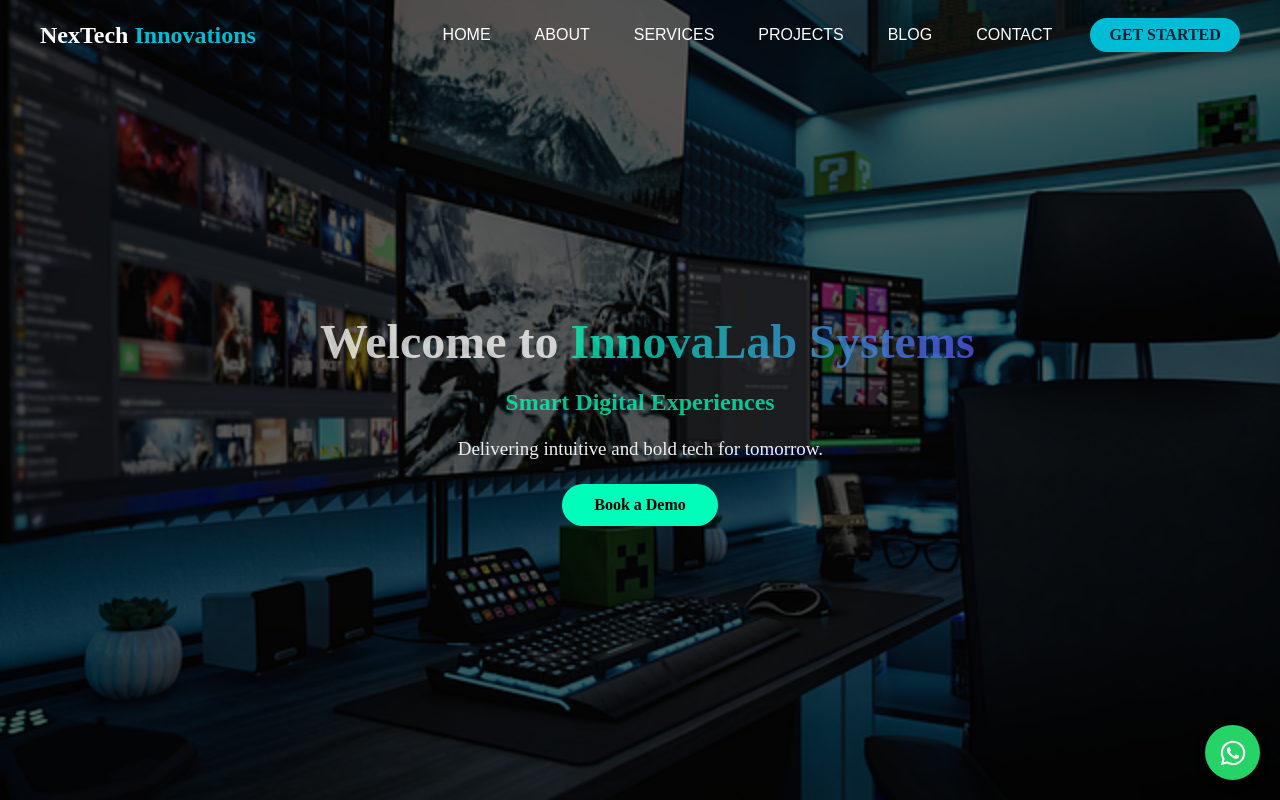
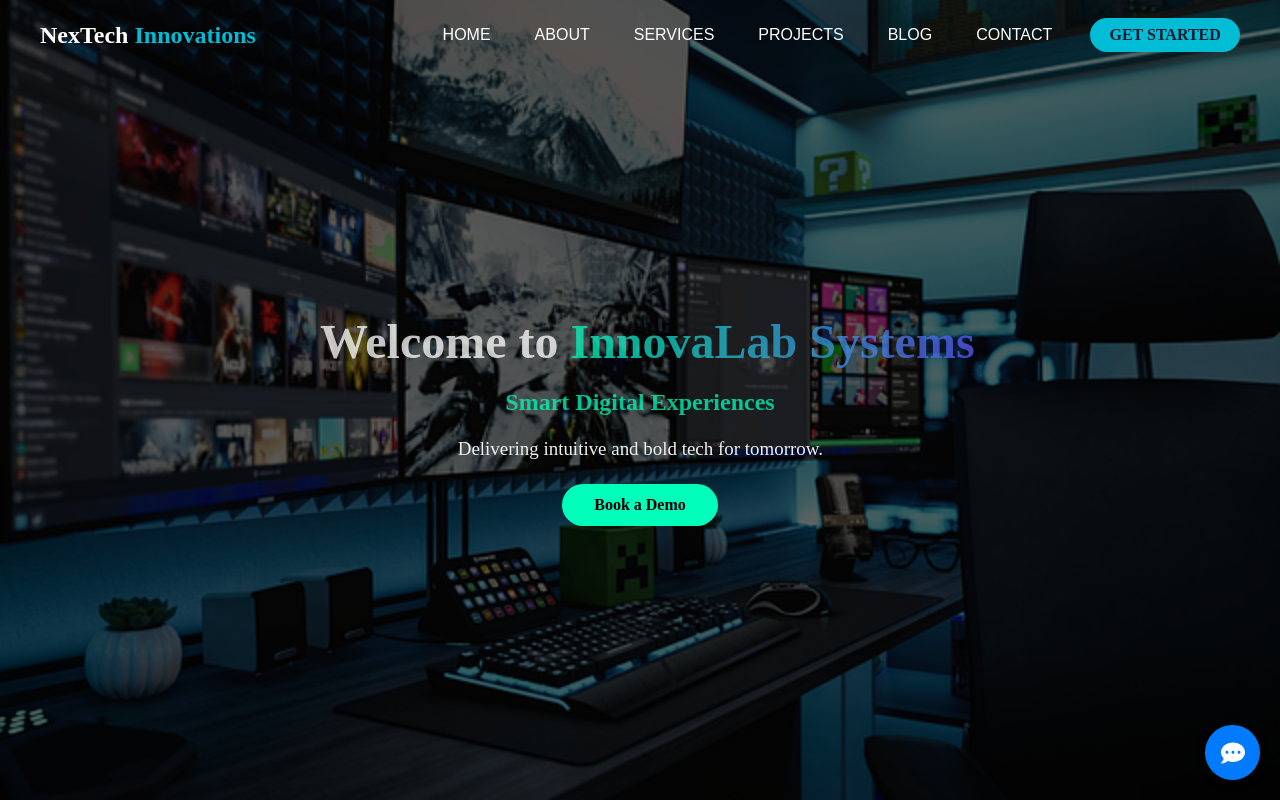
Before and after one commit to Perpetualisi/Nextech, a React (Vite) app: page / in a window 1280 px wide. Shown: the top 800 px of the page. Built offline with nearby package versions, Linux system fonts and the light colour scheme.

Commit message:
Update Navbar with floating contact options and modify Contact section

```diff
--- a/index.html
+++ b/index.html
@@ -4,8 +4,7 @@
     <meta charset="UTF-8" />
     <link rel="icon" type="image/svg+xml" href="/vite.svg" />
     <meta name="viewport" content="width=device-width, initial-scale=1.0" />
-    <title>NexTech Innovations
-</title>
+    <title>NexTech Innovations</title>
   </head>
   <body>
     <div id="root"></div>
--- a/src/Components/Contact/Contact.jsx
+++ b/src/Components/Contact/Contact.jsx
@@ -43,7 +43,6 @@ const Contact = () => {
         >
           <h3 data-aos="fade-up" data-aos-delay="100">Start a Project</h3>
 
-          {/* Hidden fields for Formsubmit */}
           <input type="hidden" name="_captcha" value="false" />
           <input type="hidden" name="_next" value="https://nextech-coral.vercel.app/thank-you.html" />
 
--- a/src/Components/Navbar/Navbar.css
+++ b/src/Components/Navbar/Navbar.css
@@ -35,6 +35,68 @@
   align-items: center;
   justify-content: space-between;
   padding: 0 20px;
+}
+.floating-message-wrapper {
+  position: fixed;
+  bottom: 20px;
+  right: 20px;
+  z-index: 999;
+  display: flex;
+  flex-direction: column;
+  align-items: center;
+}
+
+.message-icon {
+  background-color: #007bff;
+  color: #fff;
+  width: 55px;
+  height: 55px;
+  border-radius: 50%;
+  display: flex;
+  justify-content: center;
+  align-items: center;
+  cursor: pointer;
+  font-size: 24px;
+  box-shadow: 0 4px 12px rgba(0, 0, 0, 0.2);
+  transition: background 0.3s ease;
+}
+
+.message-icon:hover {
+  background-color: #0056b3;
+}
+
+.message-options {
+  display: flex;
+  flex-direction: column;
+  align-items: center;
+  margin-top: 10px;
+  background: white;
+  border-radius: 12px;
+  padding: 10px;
+  box-shadow: 0 4px 12px rgba(0, 0, 0, 0.15);
+  animation: slideUp 0.3s ease;
+}
+
+.message-options a {
+  margin: 8px 0;
+  color: #333;
+  font-size: 20px;
+  text-decoration: none;
+}
+
+.message-options a:hover {
+  color: #007bff;
+}
+
+@keyframes slideUp {
+  from {
+    transform: translateY(10px);
+    opacity: 0;
+  }
+  to {
+    transform: translateY(0px);
+    opacity: 1;
+  }
 }
 
 .logo {
--- a/src/Components/Navbar/Navbar.jsx
+++ b/src/Components/Navbar/Navbar.jsx
@@ -2,17 +2,15 @@ import { useEffect, useState } from "react";
 import AOS from "aos";
 import "aos/dist/aos.css";
 import "./Navbar.css";
-import { FaWhatsapp } from "react-icons/fa";
+import { FaWhatsapp, FaPhone, FaEnvelope, FaCommentDots } from "react-icons/fa";
 
 const Navbar = () => {
   const [scrolled, setScrolled] = useState(false);
   const [menuOpen, setMenuOpen] = useState(false);
+  const [contactOpen, setContactOpen] = useState(false);
 
   useEffect(() => {
-    AOS.init({
-      duration: 800,
-      once: true,
-    });
+    AOS.init({ duration: 800, once: true });
 
     const handleScroll = () => {
       setScrolled(window.scrollY > 50);
@@ -46,12 +44,7 @@ const Navbar = () => {
                 {link}
               </button>
             ))}
-
-            <a
-              href="#contact"
-              className="cta-btn"
-              onClick={() => setMenuOpen(false)}
-            >
+            <a href="#contact" className="cta-btn" onClick={() => setMenuOpen(false)}>
               GET STARTED
             </a>
           </nav>
@@ -67,16 +60,30 @@ const Navbar = () => {
         </div>
       </header>
 
-      {/* Floating WhatsApp Button */}
+      <div className="floating-message-wrapper">
+        <div className="message-icon" onClick={() => setContactOpen(!contactOpen)}>
+          <FaCommentDots />
+        </div>
+
+        {contactOpen && (
+          <div className="message-options">
             <a
               href="https://wa.me/2348103558837"
-        className="floating-whatsapp"
               target="_blank"
               rel="noopener noreferrer"
-        aria-label="Chat on WhatsApp"
+              title="Chat on WhatsApp"
             >
               <FaWhatsapp />
             </a>
+            <a href="tel:+2348103558837" title="Call phone">
+              <FaPhone />
+            </a>
+            <a href="mailto:perpetualokan0@gmail.com" title="Send email">
+              <FaEnvelope />
+            </a>
+          </div>
+        )}
+      </div>
     </>
   );
 };
```
Lines whose indentation alone changed are shown as unchanged.
